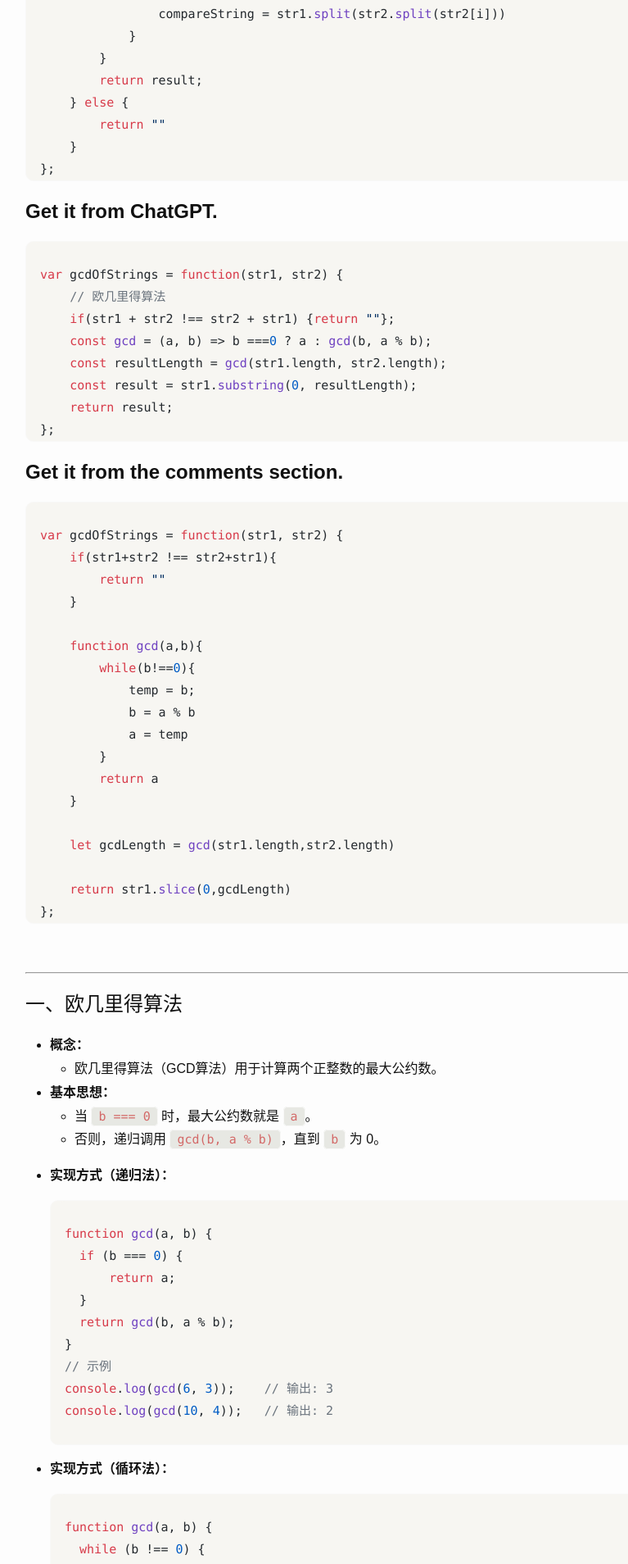
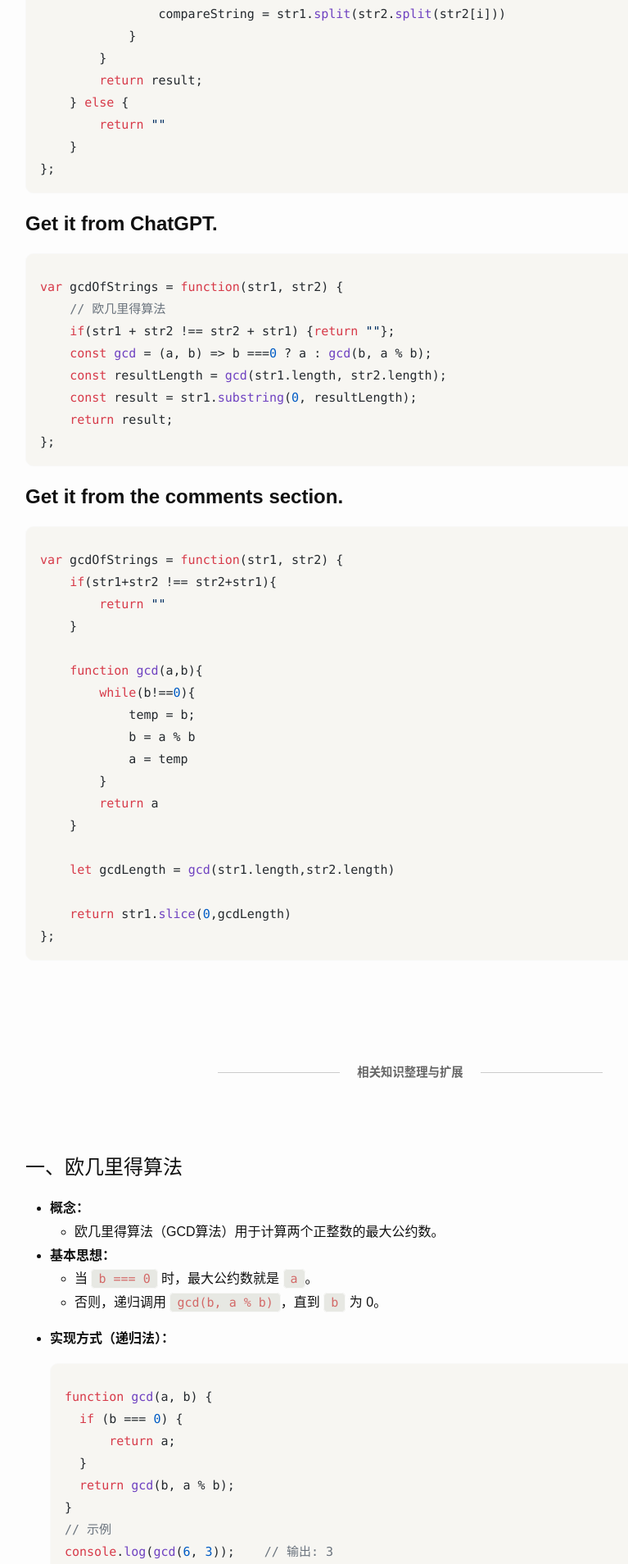
Before and after one commit to BlissX-ML/Daily_Snapshot.github.io, a Jekyll site: the page built from _leetcode_seventy_five/2025-03-27-Greatest-Common-Divisor-of-Strings.md, in a window 1280 px wide. Shown: the part 1046-2954 px from the top of the page at 82% size, without its empty margins (139-906 px from the left). Built offline with Jekyll 4.4.1, drawn with Linux system fonts in a browser that asks for light colours; nearby versions of some CDN libraries.

Commit message:
Set the 'hr' section AND adjust the code block styling.

```diff
--- /dev/null
+++ b/_includes/hr_write_word.html
@@ -0,0 +1 @@
+<div class="hr-with-text"><span>{{ include.text }}</span></div>
--- a/_leetcode_seventy_five/2025-03-27-Greatest-Common-Divisor-of-Strings.md
+++ b/_leetcode_seventy_five/2025-03-27-Greatest-Common-Divisor-of-Strings.md
@@ -102,7 +102,7 @@ var gcdOfStrings = function(str1, str2) {
 </code></pre>
 <br>
 
----
+{% include hr_write_word.html text="相关知识整理与扩展" %}
 
 ## 一、欧几里得算法
 
--- a/_sass/minima/_base.scss
+++ b/_sass/minima/_base.scss
@@ -221,6 +221,8 @@ pre {
 }
 
 
+
+
 /**
  * Wrapper
  */
--- a/_sass/minima/_leetcode-exercise.scss
+++ b/_sass/minima/_leetcode-exercise.scss
@@ -44,3 +44,36 @@
     border-left: 2px solid black;
     font-family: Consolas;
 }
+
+pre code.language-js {
+    display: block;
+    margin: 0;
+    border-radius: 6px;
+}
+
+// "+" 表示相邻的标签
+h2+pre code.language-js {
+    margin-bottom: 1em;
+}
+
+.hr-with-text {
+    display: flex;
+    align-items: center;
+    text-align: center;
+    margin: 5em auto;
+    width: 50%;
+}
+
+.hr-with-text::before,
+.hr-with-text::after {
+    content: '';
+    flex: 1;
+    border-bottom: 1px solid #ccc;
+}
+
+.hr-with-text span {
+    padding: 0 1.5em;
+    color: #666;
+    font-weight: bold;
+    font-size: 0.9em;
+}
```
Also changed, not shown: _leetcode_seventy_five/2025-03-28-Can-Place-Flowers.md (+1 -8 lines).
